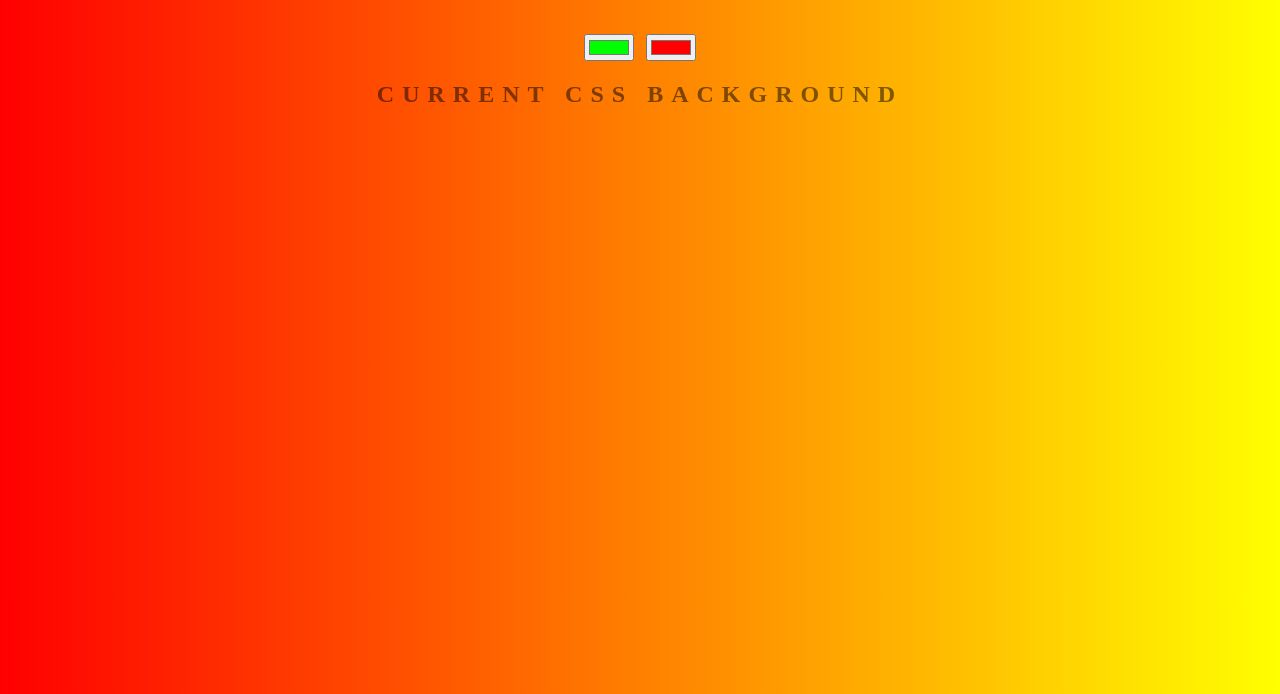
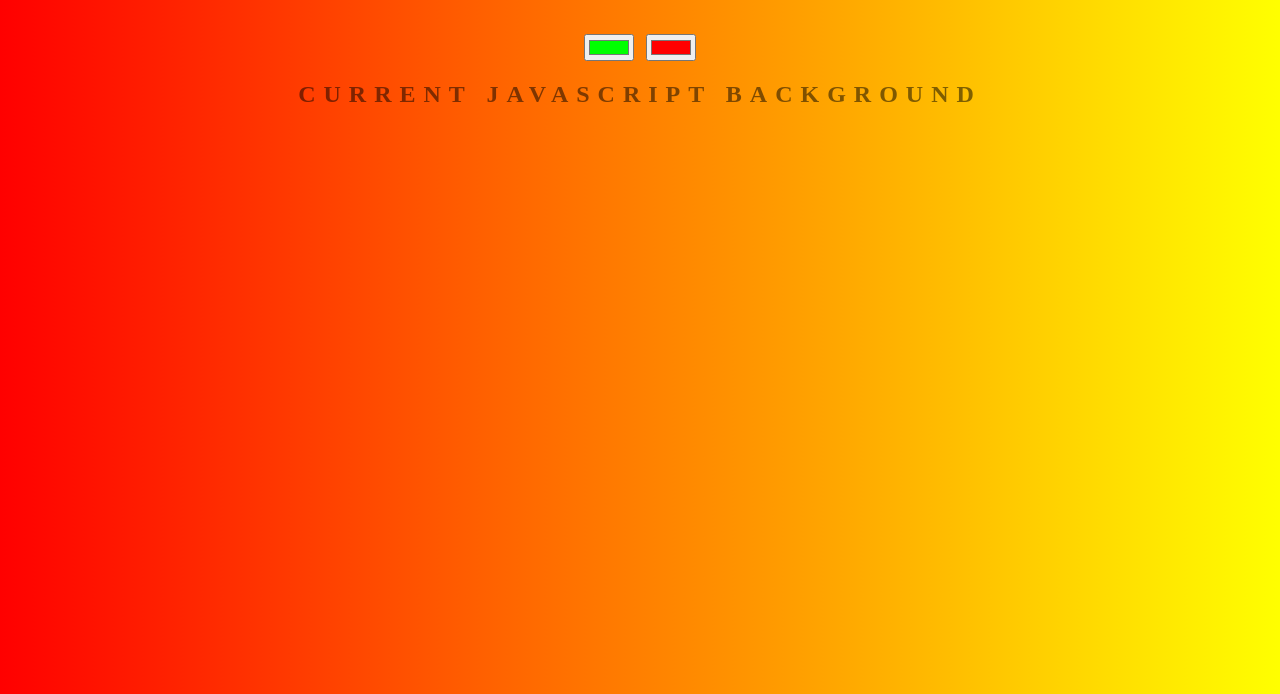
Before and after one commit to JamesOmare/background_generator, a plain HTML site: page Background_generator.html in a window 1280 px wide. Shown: the part 106-800 px from the top of the page. Drawn offline with Linux system fonts and the light colour scheme.

Commit message:
Changing text

```diff
--- a/Background_generator.html
+++ b/Background_generator.html
@@ -8,7 +8,7 @@
 	<h1>COOL generator</h1>
 	<input class="color1" type="color" name="color1" value="#00ff00">
 	<input class="color2" type="color" name="color2" value="#ff0000">
-	<h2>Current CSS background</h2>
+	<h2>Current JAVASCRIPT background</h2>
 	<h3></h3>
 	<script type="text/javascript" src="script.js"></script>
 </body>
```
